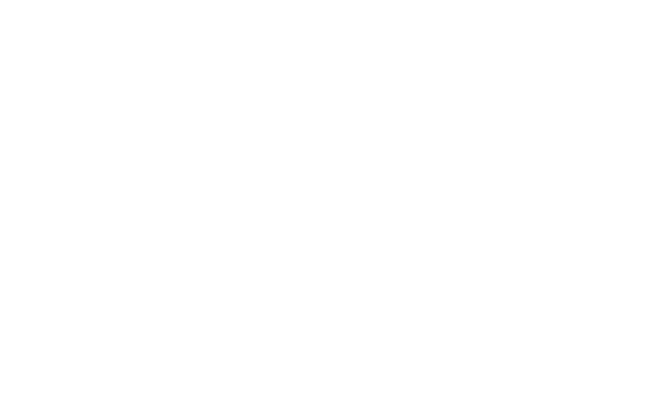
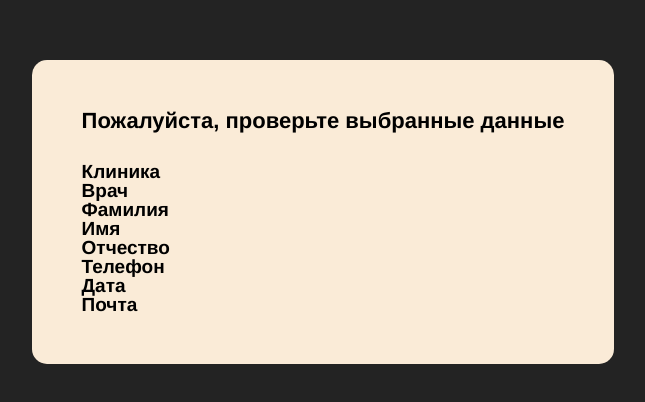
Before and after one commit to wasaw/steps-task, a Vue app: page /verifications in a window 1280 px wide. Before the commit this address had no page. Shown: the part 188-590 px from the top of the page, without its empty margins (317-962 px from the left). Built offline with nearby package versions, Linux system fonts and the light colour scheme.

Commit message:
create verification page

```diff
--- a/src/pages/Clinics.vue
+++ b/src/pages/Clinics.vue
@@ -20,7 +20,7 @@
     },
     methods: {
         transition(clinic) {
-            router.push({name: 'doctors', params: { id: clinic.id}})
+            router.push({name: 'doctors', params: { id: clinic.id, title: clinic.title }})
         }
     }
 }
--- a/src/pages/Credential.vue
+++ b/src/pages/Credential.vue
@@ -1,7 +1,7 @@
 <template>
     <main>
         <form action="">
-            <input type="text" placeholder="Имя" v-model="client.fistname"/>
+            <input type="text" placeholder="Имя" v-model="client.firstname"/>
             <input type="text" placeholder="Фамилия" v-model="client.lastname" />
             <input type="text" placeholder="Отчество" v-model="client.thirdname" />
             <input type="tel" placeholder="Номер телефона" v-model="client.phone" />
@@ -13,22 +13,38 @@
 </template>
 
 <script>
+import router from '@/router';
+
 export default {
+    components: {
+        router
+    },
     data() {
         return {
             client: {
-                fistname: "",
+                firstname: "",
                 lastname: "",
                 thirdname: "",
                 phone: "",
                 date: "",
                 email: ""
-            }
+            },
         }
     },
     methods: {
         transition() {
-
+            router.push({
+                name: 'verifications',
+                params: {
+                    title: this.$route.params.title,
+                    doctor: this.$route.params.doctor,
+                    firstname: this.client.firstname,
+                    lastname: this.client.lastname,
+                    thirdname: this.client.thirdname,
+                    phone: this.client.phone,
+                    date: this.client.date,
+                    email: this.client.email
+            }})
         }
     }
 }
--- a/src/pages/Doctors.vue
+++ b/src/pages/Doctors.vue
@@ -3,9 +3,9 @@
         <h2>Врачи</h2>
         <div
         class="buttons"
-        v-for="user in users"
-        :key="user.id">
-            <button @click="transition">{{ user.name }}</button>
+        v-for="doctor in doctors"
+        :key="doctor.id">
+            <button @click="transition(doctor)">{{ doctor.name }}</button>
         </div>
     </main>
 </template>
@@ -20,19 +20,19 @@
     },
     data() {
         return {
-            users: []
+            doctors: []
         }
     },
     mounted() {
         axios.get('https://dev-app.rnova.org/api/public/getUsers/?api_key=8471e36fd1d7d22996278025475d6593')
         .then(res => res.data)
         .then(result => {
-            this.users = result.data.filter(element => element.clinic.includes(this.$route.params.id))
+            this.doctors = result.data.filter(element => element.clinic.includes(this.$route.params.id))
         })
     },
     methods: {
-        transition() {
-            router.push({ name: 'credential'})
+        transition(doctor) {
+            router.push({ name: 'credential', params: { title: this.$route.params.title, doctor: doctor.name}})
         }
     }
 }
--- /dev/null
+++ b/src/pages/Verification.vue
@@ -0,0 +1,84 @@
+<template>
+    <main>
+        <h2>Пожалуйста, проверьте выбранные данные</h2>
+        <div>
+            <h3>Клиника</h3>
+            <label>{{ this.$route.params.title }}</label>
+        </div>
+        <div>
+            <h3>Врач</h3>
+            <label>{{ this.$route.params.doctor }}</label>
+        </div>
+        <div>
+            <h3>Фамилия</h3>
+            <label>{{ this.$route.params.lastname }}</label>
+        </div>
+        <div>
+            <h3>Имя</h3>
+            <label>{{ this.$route.params.firstname }}</label>
+        </div>
+        <div>
+            <h3>Отчество</h3>
+            <label>{{ this.$route.params.thirdname }}</label>
+        </div>
+        <div>
+            <h3>Телефон</h3>
+            <label>{{ this.$route.params.thirdname }}</label>
+        </div>
+        <div>
+            <h3>Дата</h3>
+            <label>{{ this.$route.params.date }}</label>
+        </div>
+        <div>
+            <h3>Почта</h3>
+            <label>{{ this.$route.params.email }}</label>
+        </div>
+    </main>
+</template>
+
+<script>
+import router from '@/router';
+
+export default {
+    components: {
+        router
+    }
+}
+</script>
+
+<style>
+body {
+    background: #232323;
+    display: flex;
+    align-items: center;
+    justify-content: center;
+    width: 100%;
+    height: 100vh;
+    overflow: hidden;
+    font-family: 'Helvetica', 'Arial', sans-serif;
+}
+main {
+    max-width: 600px;
+    background: antiquewhite;
+    padding: 50px;
+    border-radius: 15px;
+}
+h2 {
+    text-align: center;
+    margin-bottom: 30px;
+    font-weight: bold;
+    font-size: 22px;
+}
+h3 {
+    font-weight: bold;
+}
+div {
+    display: flex;
+    align-items: center;
+    justify-content: flex-start;
+    font-size: 19px;
+}
+label {
+    margin: 5px;
+}
+</style>
--- a/src/router/index.js
+++ b/src/router/index.js
@@ -15,6 +15,11 @@
         path: '/credential',
         name: 'credential',
         component: () => import('../pages/Credential.vue')
+    },
+    {
+        path: '/verifications',
+        name: 'verifications',
+        component: () => import('../pages/Verification.vue')
     }
 ]
 
```
